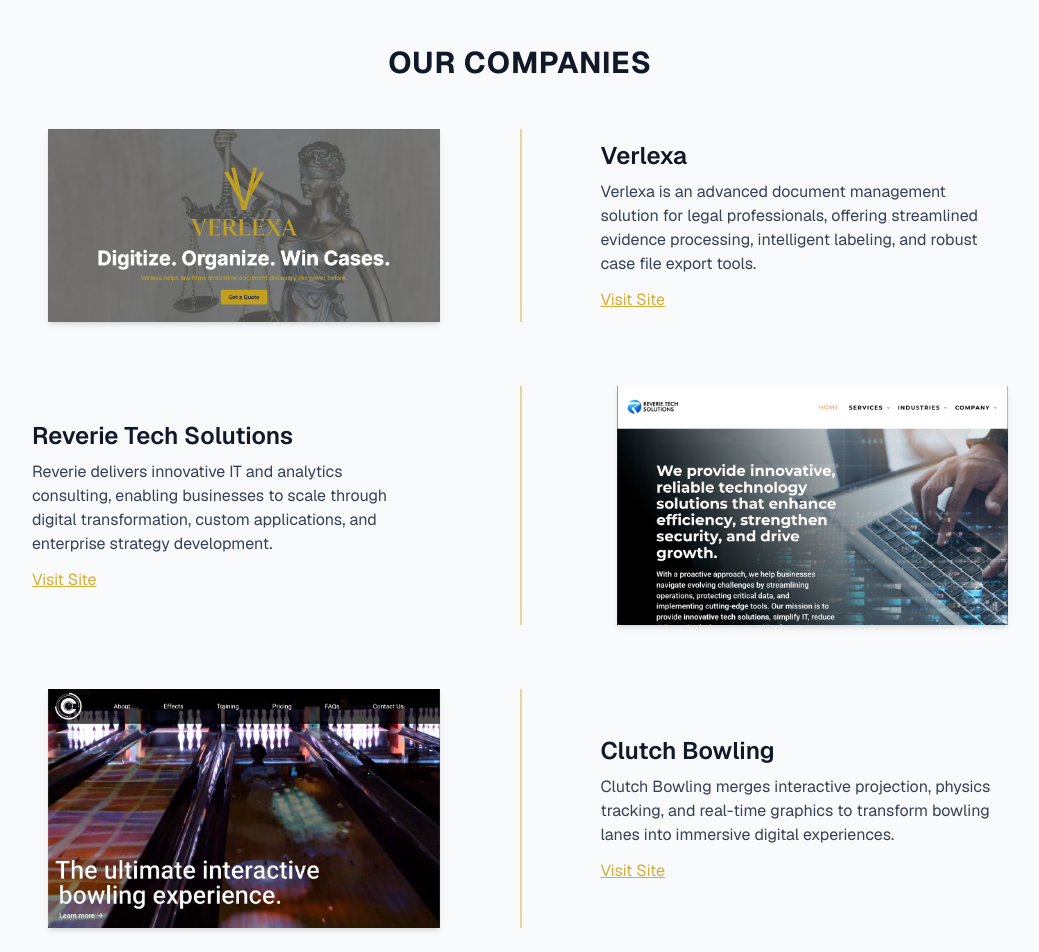
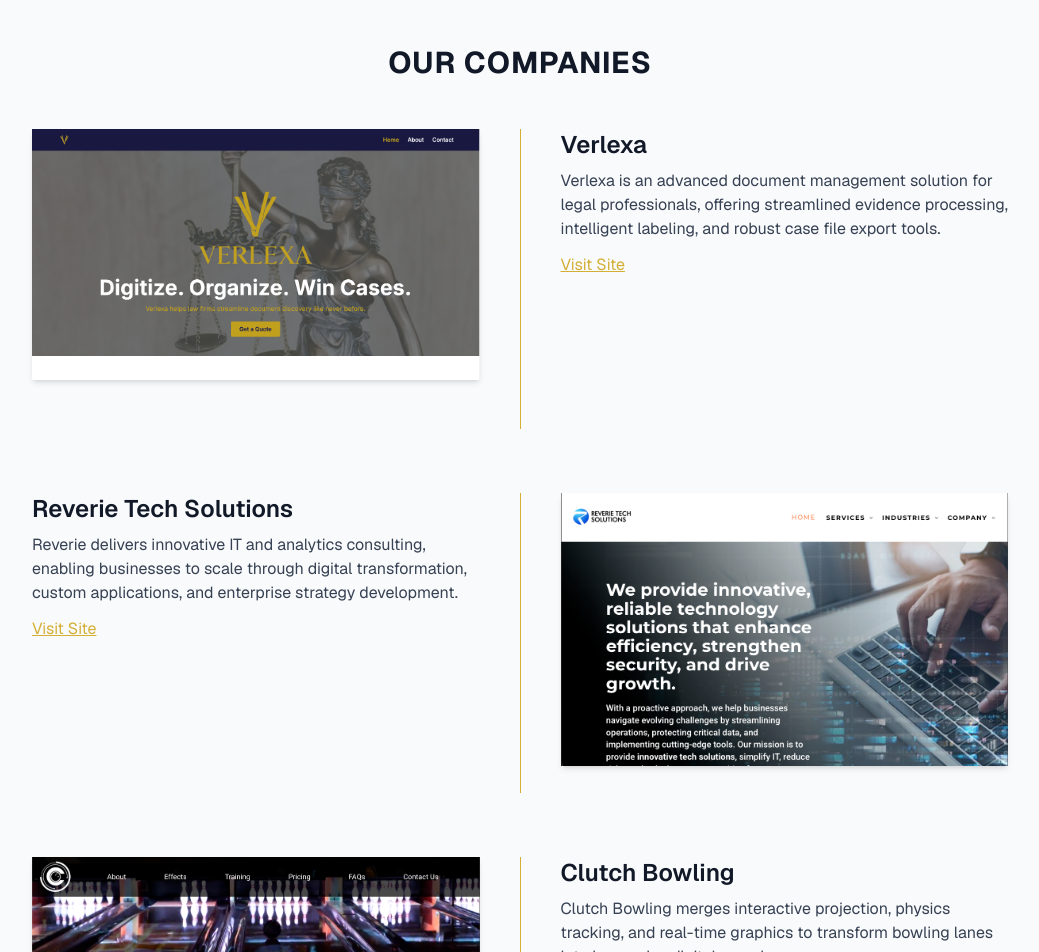
Before and after one commit to Sam-Melius/tangent, a Next.js app: page / in a window 1280 px wide. Shown: the part 880-1832 px from the top of the page, without its empty margins (120-1159 px from the left). Built offline with nearby package versions, Linux system fonts and the light colour scheme.

Commit message:
mobile view fix

```diff
--- a/src/app/layout.tsx
+++ b/src/app/layout.tsx
@@ -16,13 +16,15 @@
 export const metadata: Metadata = {
   title: "Tangent Group",
   description:
-    "Tangent Group is a strategic technology firm launching and scaling innovative ventures in legal tech, immersive entertainment, and digital infrastructure.",
+    "Tangent Group is a strategic technology firm organizing the chaos — launching and scaling innovative ventures in legal tech, immersive entertainment, and digital infrastructure.",
   keywords: [
     "Tangent Group",
     "technology firm",
+    "strategic innovation",
     "legal tech",
     "immersive entertainment",
     "infrastructure startups",
+    "enterprise technology",
     "Aaron Day",
     "Andrew Zwicker",
     "Lychelle Loveland Day",
@@ -31,14 +33,16 @@
   openGraph: {
     title: "Tangent Group",
     description:
-      "A strategic technology group focused on building and scaling forward-thinking ventures across legal tech, entertainment, and infrastructure.",
+      "Organizing the chaos — a strategic technology group scaling ventures across legal tech, immersive entertainment, and digital infrastructure.",
     type: "website",
     url: "https://www.tangentgroup.io",
     siteName: "Tangent Group",
     images: [
       {
-        url: "https://www.tangentgroup.io/og-image.jpg", // Replace with actual image if available
-        alt: "Tangent Group Logo",
+        url: "fulllogo.png", // Use the hero image or branded graphic (ideally 1200x630)
+        width: 1200,
+        height: 630,
+        alt: "Tangent Group Background Image",
       },
     ],
   },
@@ -46,8 +50,8 @@
     card: "summary_large_image",
     title: "Tangent Group",
     description:
-      "Launching and scaling ventures across legal tech, entertainment, and infrastructure.",
-    images: ["https://www.tangentgroup.io/og-image.jpg"], // Replace with actual image
+      "Organizing the chaos — strategic technology across legal, entertainment, and infrastructure sectors.",
+    images: ["https://www.tangentgroup.io/TangentBackground.png"],
   },
 };
 
--- a/src/app/page.tsx
+++ b/src/app/page.tsx
@@ -42,17 +42,19 @@
       {/* Companies */}
       <section id="companies" className="py-20 bg-[#f9fafb] text-[#111827]">
   <div className="max-w-5xl mx-auto px-6">
-          <h2 className="text-3xl font-bold mb-12 uppercase tracking-wide text-center" data-aos="fade-up">Our Companies</h2>
+    <h2 className="text-3xl font-bold mb-12 uppercase tracking-wide text-center" data-aos="fade-up">
+      Our Companies
+    </h2>
 
     {/* Verlexa */}
-          <div className="grid md:grid-cols-[1fr_1px_1fr] items-center gap-20 mb-16" data-aos="fade-up">
-            <div className="pl-4">
+    <div className="flex flex-col md:flex-row  gap-10 md:gap-10 mb-16 md:min-h-[300px]" data-aos="fade-up">
+      <div className="w-full md:w-1/2">
         <a href="https://verlexa.vercel.app/" target="_blank" rel="noopener noreferrer">
-                <Image src="/VerlexaThumbnail.png" alt="Verlexa" width={800} height={400} className="shadow-md" />
+          <Image src="/VerlexaThumbnail.png" alt="Verlexa" width={800} height={400} className="w-full shadow-md" />
         </a>
       </div>
-            <div className="hidden md:block h-full border-l-2 border-[#d4af37] opacity-50"></div>
-            <div className="pr-4">
+      <div className="border-l border-[#d4af37] h-auto " />
+      <div className="w-full md:w-1/2">
         <h3 className="text-2xl font-semibold mb-2">Verlexa</h3>
         <p className="text-gray-700">
           Verlexa is an advanced document management solution for legal professionals, offering streamlined
@@ -63,8 +65,14 @@
     </div>
 
     {/* Reverie */}
-          <div className="grid md:grid-cols-[1fr_1px_1fr] items-center gap-20 mb-16" data-aos="fade-up" data-aos-delay="100">
-            <div className="pr-4">
+    <div className="flex flex-col md:flex-row-reverse gap-10 md:gap-10 mb-16 md:min-h-[300px]" data-aos="fade-up" data-aos-delay="100">
+      <div className="w-full md:w-1/2">
+        <a href="https://reverietech.com/" target="_blank" rel="noopener noreferrer">
+          <Image src="/ReverieThumbnail.png" alt="Reverie" width={800} height={400} className="w-full shadow-md" />
+        </a>
+      </div>
+      <div className="border-l border-[#d4af37] h-auto " />
+      <div className="w-full md:w-1/2">
         <h3 className="text-2xl font-semibold mb-2">Reverie Tech Solutions</h3>
         <p className="text-gray-700">
           Reverie delivers innovative IT and analytics consulting, enabling businesses to scale through digital transformation,
@@ -72,23 +80,17 @@
         </p>
         <Link href="https://reverietech.com/" className="text-[#d4af37] underline mt-3 inline-block">Visit Site</Link>
       </div>
-            <div className="hidden md:block h-full border-l-2 border-[#d4af37] opacity-50"></div>
-            <div className="pl-4">
-              <a href="https://reverietech.com/" target="_blank" rel="noopener noreferrer">
-                <Image src="/ReverieThumbnail.png" alt="Reverie" width={800} height={400} className="shadow-md" />
-              </a>
-            </div>
     </div>
 
     {/* Clutch */}
-          <div className="grid md:grid-cols-[1fr_1px_1fr] items-center gap-20" data-aos="fade-up" data-aos-delay="200">
-            <div className="pl-4">
+    <div className="flex flex-col md:flex-row  gap-10 md:gap-10 md:min-h-[300px]" data-aos="fade-up" data-aos-delay="200">
+      <div className="w-full md:w-1/2">
         <a href="https://clutchbowling.com/" target="_blank" rel="noopener noreferrer">
-                <Image src="/ClutchThumbnail.png" alt="Clutch Bowling" width={800} height={400} className="shadow-md" />
+          <Image src="/ClutchThumbnail.png" alt="Clutch Bowling" width={800} height={400} className="w-full shadow-md" />
         </a>
       </div>
-            <div className="hidden md:block h-full border-l-2 border-[#d4af37] opacity-50"></div>
-            <div className="pr-4">
+      <div className="border-l border-[#d4af37] h-auto " />
+      <div className="w-full md:w-1/2">
         <h3 className="text-2xl font-semibold mb-2">Clutch Bowling</h3>
         <p className="text-gray-700">
           Clutch Bowling merges interactive projection, physics tracking, and real-time graphics to transform bowling
@@ -99,6 +101,12 @@
     </div>
   </div>
 </section>
+
+
+
+
+
+
 
       <div className="w-full border-t border-gray-200" />
 
```
Also changed, not shown: public/VerlexaThumbnail.png, public/fulllogo.png (added). Lines whose indentation alone changed are shown as unchanged.
